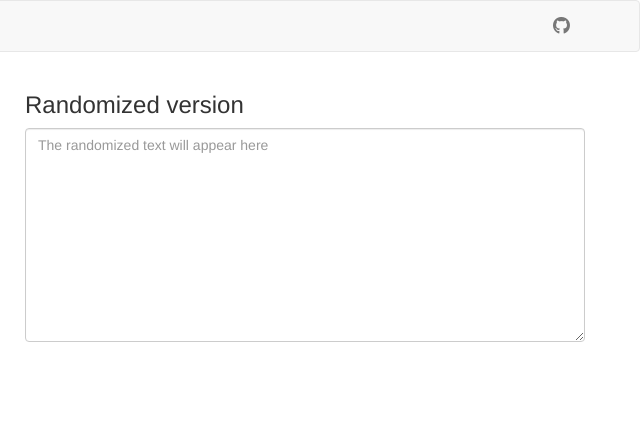
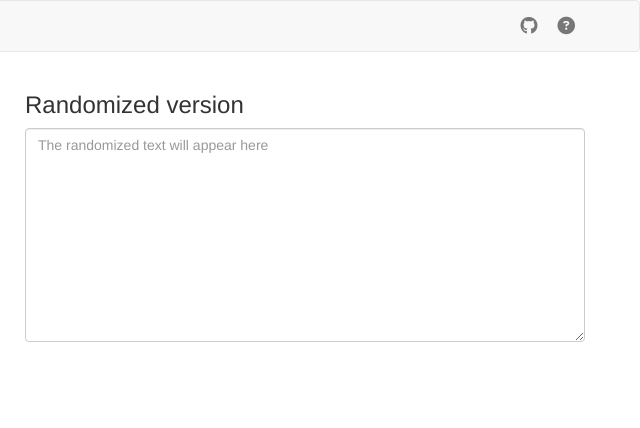
Before and after one commit to mradambeck/word-randomizer, a website: page views/index.html in a window 1280 px wide. Shown: the full height of the page, 640-1280 px from the left. Drawn offline with nearby package versions, Linux system fonts and the light colour scheme; some packages are replaced by stand-ins of ours; a script that the page names is missing.

Commit message:
minor changes

```diff
--- a/public/styles/styles.scss
+++ b/public/styles/styles.scss
@@ -8,6 +8,10 @@ $mobile-breakpoint: 768px;
 
 .btn {
   margin-top: 13px;
+}
+
+li a {
+  padding: 15px 10px 15px 10px!important;
 }
 
 @media (min-width: $mobile-breakpoint) {
--- a/views/index.html
+++ b/views/index.html
@@ -27,8 +27,10 @@
       <div class="navbar-header">
         <span class="navbar-brand"><i class="fa fa-scissors" aria-hidden="true"></i> CUT-UPS <i class="fa fa-scissors" aria-hidden="true"></i></span>
       </div>
-      <ul class="nav navbar-nav navbar-right">
+
+      <ul class="nav navbar-nav navbar-right hidden-xs">
         <li><a href="https://github.com/mradambeck/word-randomizer" target="_blank"><i class="fa fa-github fa-lg" aria-hidden="true"></i></a></li>
+        <li><a href="https://en.wikipedia.org/wiki/Cut-up_technique"><i class="fa fa-question-circle fa-lg" aria-hidden="true"></i></a></li>
       </ul>
 
 
```
Also changed, not shown: public/styles/styles.css, 1 other file.
